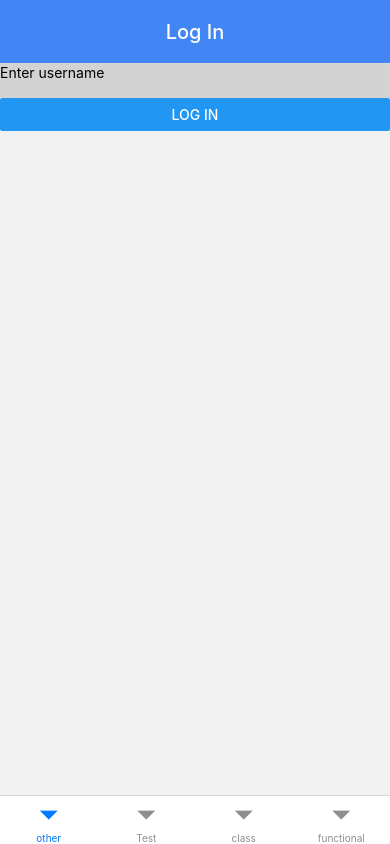
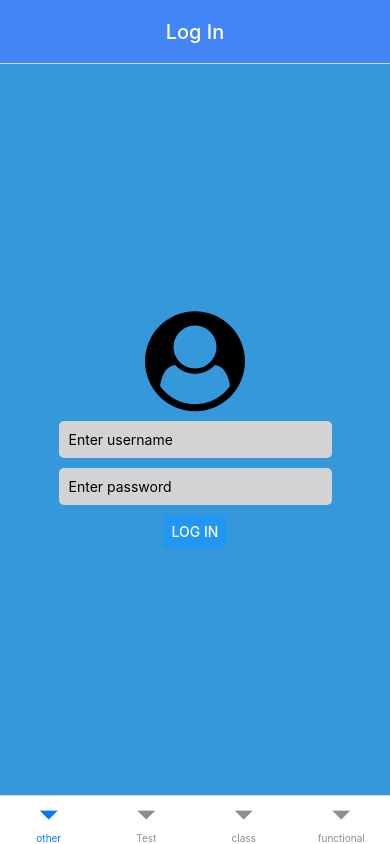
Before and after one commit to firdousali86/D19BTraining, a React Native app: screen /other in a window 390 px wide. Built offline with nearby package versions, Linux system fonts and the light colour scheme; what react-native-mmkv-storage would draw is missing.

Commit message:
changes on log in

```diff
--- a/src/components/all_screens/Screens.js
+++ b/src/components/all_screens/Screens.js
@@ -24,7 +24,7 @@ import ReduxTest from '../redux_test/ReduxTest';
 import ProductList from '../redux_cart/productList';
 import CartView from '../redux_cart/cartView';
 import {RectButton} from 'react-native-gesture-handler';
-import LogIn from '../log_in/LogIn';
+import LogInComponent from '../log_in/LogIn';
 import {useSelector, useDispatch} from 'react-redux';
 
 const Stack = createNativeStackNavigator();
@@ -95,13 +95,13 @@ const Screens = () => {
     );
   };
 
-  const login = () => {
+  const Login = () => {
     return (
       <Stack.Navigator>
         <Stack.Screen
           options={{...screenOptions}}
           name="Log In"
-          component={LogIn}
+          component={LogInComponent}
         />
       </Stack.Navigator>
     );
@@ -123,7 +123,7 @@ const Screens = () => {
       <Tab.Screen
         options={{headerShown: false}}
         name="other"
-        component={isUserLogin ? login : TestDrawer}
+        component={isUserLogin ? Login : TestDrawer}
       />
       <Tab.Screen
         options={{
--- a/src/components/log_in/LogIn.js
+++ b/src/components/log_in/LogIn.js
@@ -1,29 +1,35 @@
 import React, {useState} from 'react';
 import {View, TextInput, Button, StyleSheet} from 'react-native';
-import {useDispatch } from 'react-redux';
-import { login } from '../feature/userSlice';
+import {useDispatch} from 'react-redux';
+import {login} from '../feature/UserSlice';
+import Icon from 'react-native-vector-icons/FontAwesome';
 
 const LogIn = () => {
   const [email, setUser] = useState('');
   const [password, setPass] = useState('');
-  const dispatch  = useDispatch();
-
+  const dispatch = useDispatch();
 
   return (
-    <View>
+    <View style={styles.container}>
+      <Icon name="user-circle" style={{marginBottom: 10}} size={100}></Icon>
+
       <TextInput
-        style={{backgroundColor: 'lightgray'}}
+        style={styles.input}
         placeholder="Enter username"
         onChangeText={newUser => setUser(newUser)}
       />
       <TextInput
         secureTextEntry={true}
-        style={{backgroundColor:'lightgray'}}
+        style={styles.input}
+        placeholder="Enter password"
         onChangeText={pss => setPass(pss)}
       />
-      <Button title="Log in" onPress={() => {
-        dispatch(login({email,password}))
-      }} />
+      <Button
+        title="Log in"
+        onPress={() => {
+          dispatch(login({email, password}));
+        }}
+      />
     </View>
   );
 };
@@ -33,7 +39,19 @@ const styles = StyleSheet.create({
     flex: 1,
     justifyContent: 'center',
     alignItems: 'center',
-    backgroundColor: '#2c3e50',
+    backgroundColor: '#3498db',
+  },
+  logo: {
+    width: 100,
+    height: 100,
+    marginBottom: 20,
+  },
+  input: {
+    backgroundColor: 'lightgray',
+    width: '70%',
+    padding: 10,
+    marginBottom: 10,
+    borderRadius: 5,
   },
 });
 
```
